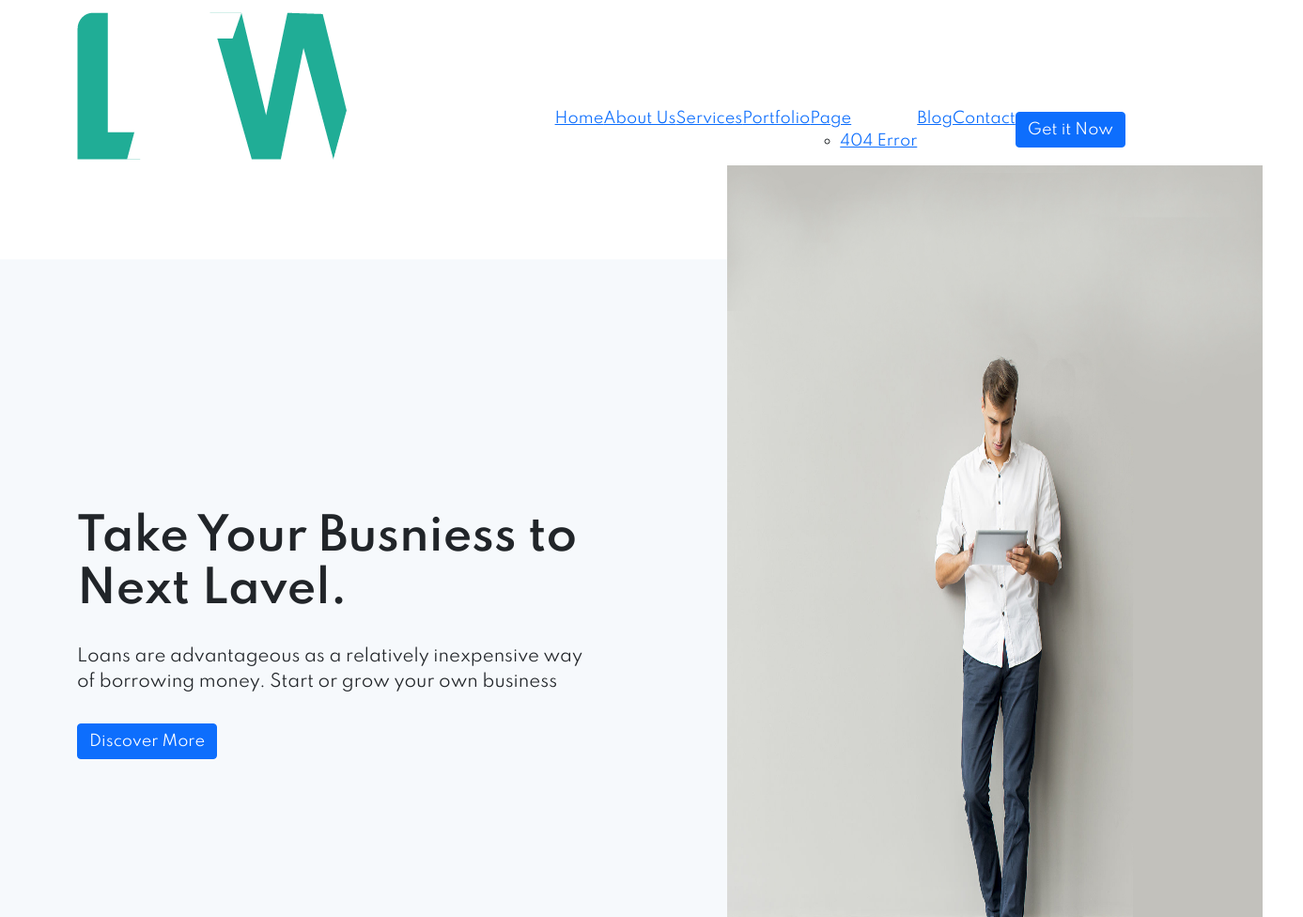
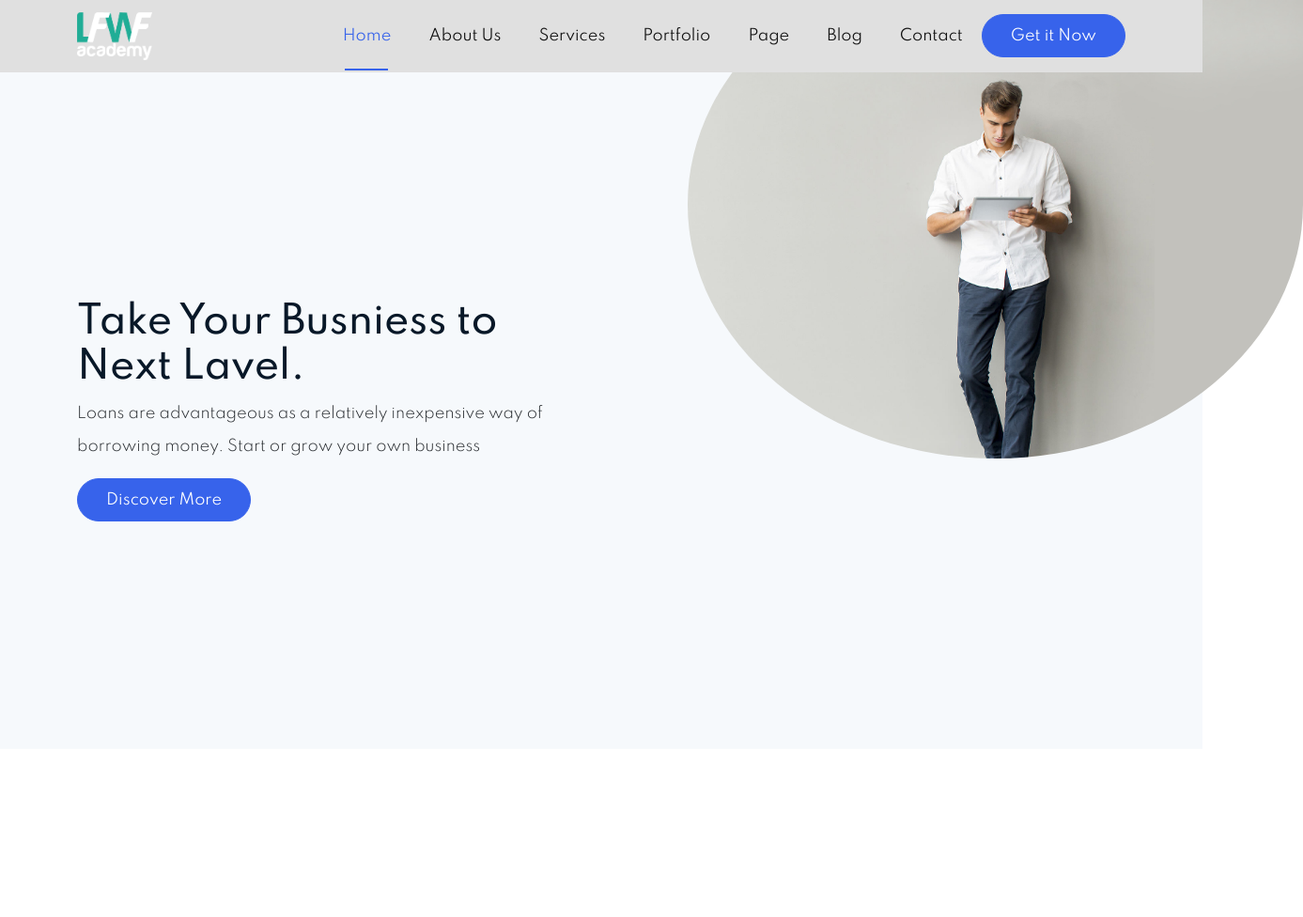
Before and after one commit to abu-sufian-opu/Class-Assignment-33, a plain HTML site: page index.html in a window 1280 px wide. Shown: the whole page at 94% size, 1387 px wide, since content can reach past the window. After the commit the page ends 800 px from the top, so only its background shows below. Drawn offline with nearby package versions, Linux system fonts and the light colour scheme.

Commit message:
Update style.css

```diff
--- a/style.css
+++ b/style.css
@@ -1,96 +1,209 @@
-/* .header-menu .container-fluid {
-    max-width: 1480px;
-} */
+body,
+p,
+span {
+    font-family: 'Spartan', sans-serif;
+    overflow-x: hidden;
+}
 
-
-.h1,
-.h2,
-.h3,
-.h4,
-.h5,
-.h6,
 h1,
 h2,
 h3,
 h4,
 h5,
-h6 {
+h6,
+a {
+
     font-family: 'Spartan', sans-serif;
 }
 
-body,
-p {
-    font-family: 'Spartan', sans-serif;
+/* own Custom css */
+.main-hedear .container-fluid,
+.slider-section .container-fluid {
+    max-width: 1400px;
+    margin: auto;
+
 }
 
-.header-menu {
+.btn-primary {
+    background: #3763eb !important;
+    padding: 10px 30px;
+    font-size: 16px;
+    border: 1px solid #3763eb !important;
+    position: relative;
+    z-index: 1;
+    border-radius: 25px;
+    transition: .4s;
+}
+
+.btn-primary:hover {
+    color: #3763eb;
+    background-color: #fff !important;
+    border: 1px solid #3763eb;
+}
+
+/* header section */
+.main-hedear {
     background-color: #e0e0e0;
 }
 
-.menu-logo img {
-    width: 100px;
+.main-hedear img {
+    width: 80px;
 }
 
-ul.our-primary-menu {
-    list-style: none;
+.main-menu {}
+
+.navbar-nav {}
+
+.navbar-nav li {
+    display: inline-block;
+    position: relative;
 }
 
-ul.our-primary-menu li {
+.navbar-nav li a.main-menu {
+    display: inline-block;
+    text-decoration: none;
+    color: #111;
+    padding: 10px 20px;
+    transition: .5s;
+    font-size: 16px;
+    position: relative;
+}
+
+.navbar-nav li .a{
+    display: inline-block;
+    text-decoration: none;
+    color: #3763ea;
+    padding: 10px 20px;
+    transition: .5s;
+    font-size: 16px;
+    position: relative;
+}
+.navbar-nav li .a::after {
+    content: "";
+    position: absolute;
+    bottom: -15px;
+    width: 50%;
+    height: 6%;
+    background-color: #3763eb;
+    transition: .4s;
+    left: 22px;
+}
+
+.navbar-nav li a.main-menu::after {
+    content: "";
+    position: absolute;
+    bottom: -15px;
+    width: 0;
+    height: 6%;
+    background-color: #3763eb;
+    transition: .4s;
+    left: 22px;
+}
+.navbar-nav li a.main-menu:hover::after{
+width: 50%;
+}
+
+.navbar-nav li a.main-menu span {
+    display: inline-block;
+    position: relative;
+    top: 1px;
+    left: 1px;
+}
+
+.navbar-nav li a.main-menu:hover {
+    color: #3763eb;
+}
+
+/* dropdwon menu */
+.navbar-nav li ul {
+    position: absolute;
+    top: 134%;
+    left: 0;
+    width: 183px;
+    background-color: #3763eb;
+    padding-left: 0%;
+    box-shadow: 0 0 15px 0 rgba(0, 0, 0, .1);
+    opacity: 0;
+    visibility: hidden;
+
+    border: 13px solid #fff;
+}
+
+.navbar-nav li ul li {
     display: block;
 }
 
-ul.our-primary-menu li a {
+.navbar-nav li ul li span {
+    float: right;
+}
+
+.navbar-nav li ul li a {
     display: block;
     text-decoration: none;
-    padding: 0 20px;
-    color: #111;
-    font-size: 16px;
-    font-weight: 500;
+    color: #fff !important;
+    padding: 10px 20px;
+    transition: .5s;
+
 }
 
-ul.our-primary-menu li a:hover {}
-
-
-/* slider/banner css */
-.slider-section {
-    background-color: #f6f9fc !important;
+.navbar-nav li ul li a:hover {
+    color: #3763eb;
+    letter-spacing: 2px;
 }
 
-.slider-img {
-    height: 100vh;
-    position: relative;
-    left: 0;
+.navbar-nav li:hover>ul {
+    opacity: 1;
+    visibility: visible;
+}
+
+.navbar-nav li ul li ul {
+    opacity: 0;
+    visibility: hidden;
+    left: 100%;
     top: 0;
 }
-.slider-img{
-    position: relative;
+
+.navbar-nav li ul li ul li {}
+
+/* slider-section */
+.slider-section {
+    background-color: #f6f9fc;
 }
-.slider-img img {
-    position: absolute;
-    right: -134px;
-    top: -100px;
-    width: 100%;
-    height: 100%;
+
+.slider-content-wrap {
+    height: 90vh;
+    display: flex;
+    align-items: center;
 }
 
 .slider-content {}
 
-.slider-content h6 {
-    color: #e83b3e;
+.slider-content span {
+    color: #3763eb;
+    padding-bottom: 15px;
+    display: inline-block;
 }
 
 .slider-content h1 {
-    font-size: 47px;
-    font-weight: 600;
+    font-size: 40px;
+    font-weight: 500;
+    color: #081828;
 }
 
 .slider-content p {
-    font-size: 18px;
-    margin: 30px 0;
+    font-size: 16px;
+    line-height: 35px;
+    font-weight: 300;
 }
 
-.slider-content-wrap {
-    height: 100vh;
-    display: flex;
-    align-items: center;
+.slider-img {}
+
+.slider-img img {
+
+    position: relative;
+    top: -130px;
+    right: -80px;
+    border-radius: 50% 0 50% 50%;
+    width: 120%;
+    height: auto;
 }
```
